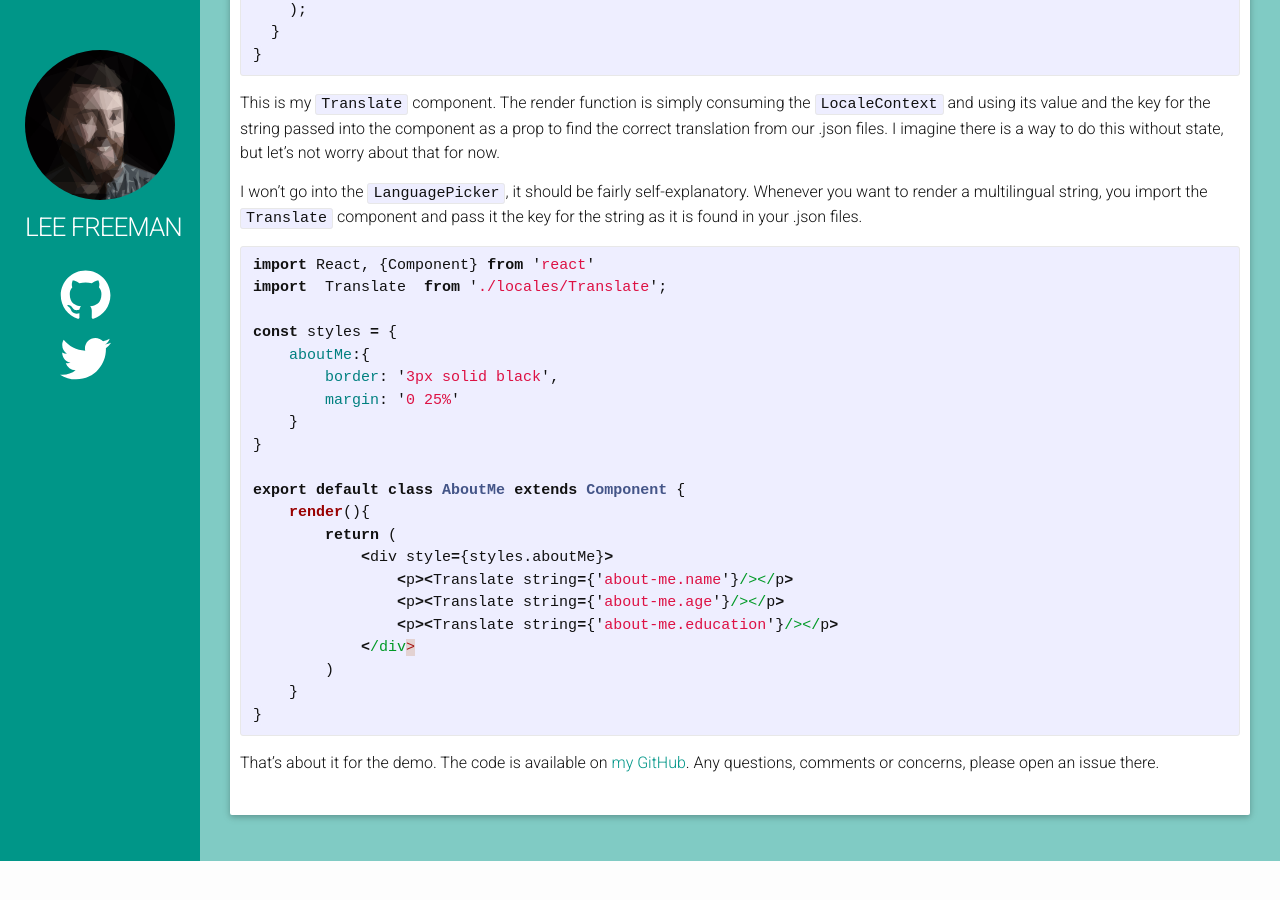
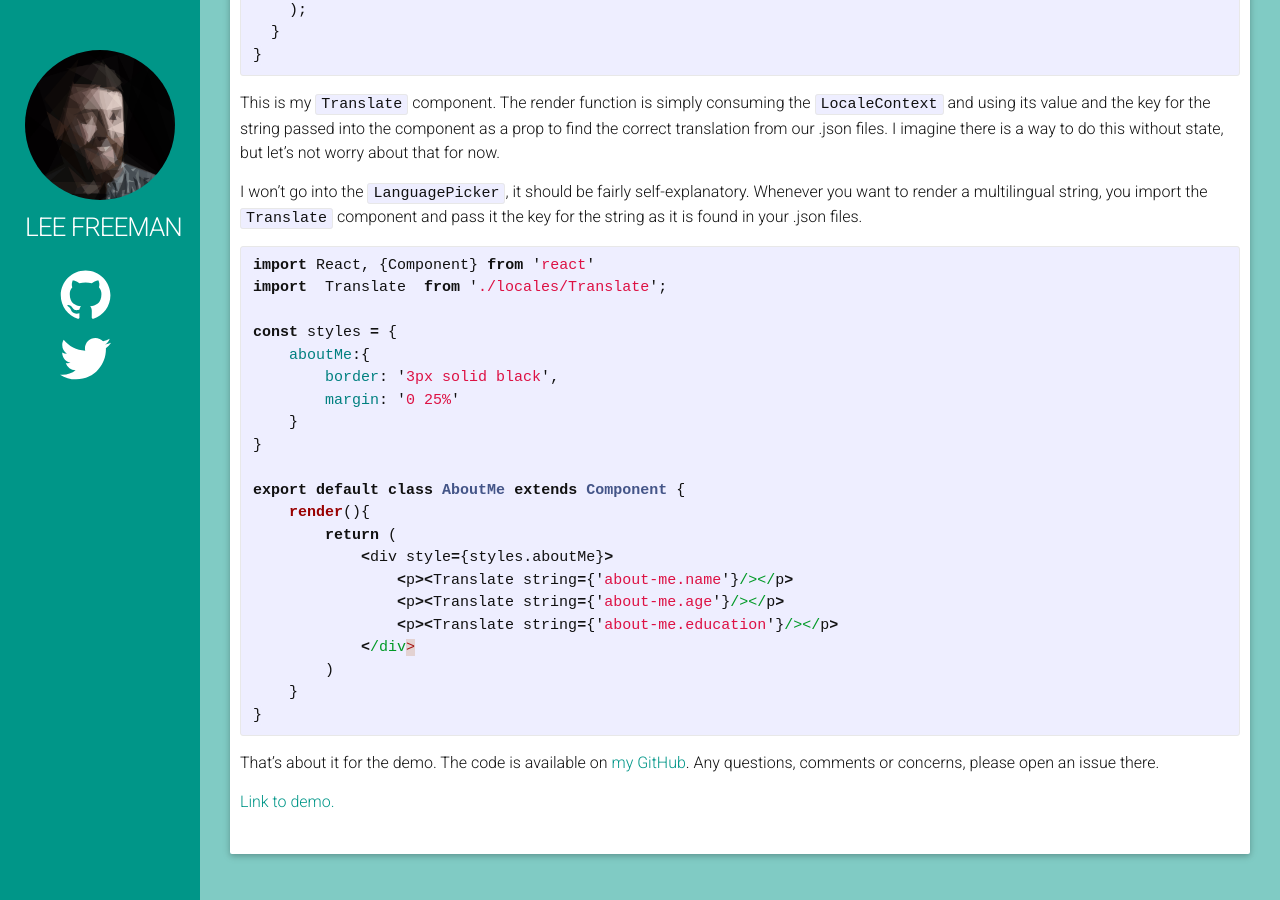
Before and after one commit to leefreemanxyz/blog-jekyll, a Jekyll site: the page built from _posts/2018-04-13-react-context-demo.md, in a window 1280 px wide and 900 px high, scrolled down 2418 px. Built offline with Jekyll 4.4.1, drawn with Linux system fonts in a browser that asks for light colours; before the commit the page ends 3279 px from its top, so only the background shows below that.

Commit message:
added link to demo

```diff
--- a/_posts/2018-04-13-react-context-demo.md
+++ b/_posts/2018-04-13-react-context-demo.md
@@ -144,3 +144,5 @@ export default class AboutMe extends Component {
 {% endhighlight %}
 
 That's about it for the demo. The code is available on [my GitHub](https://github.com/leefreemanxyz/react-context-multilingual). Any questions, comments or concerns, please open an issue there.
+
+[Link to demo.](https://react-context-demo.leefreeman.xyz/)
```
